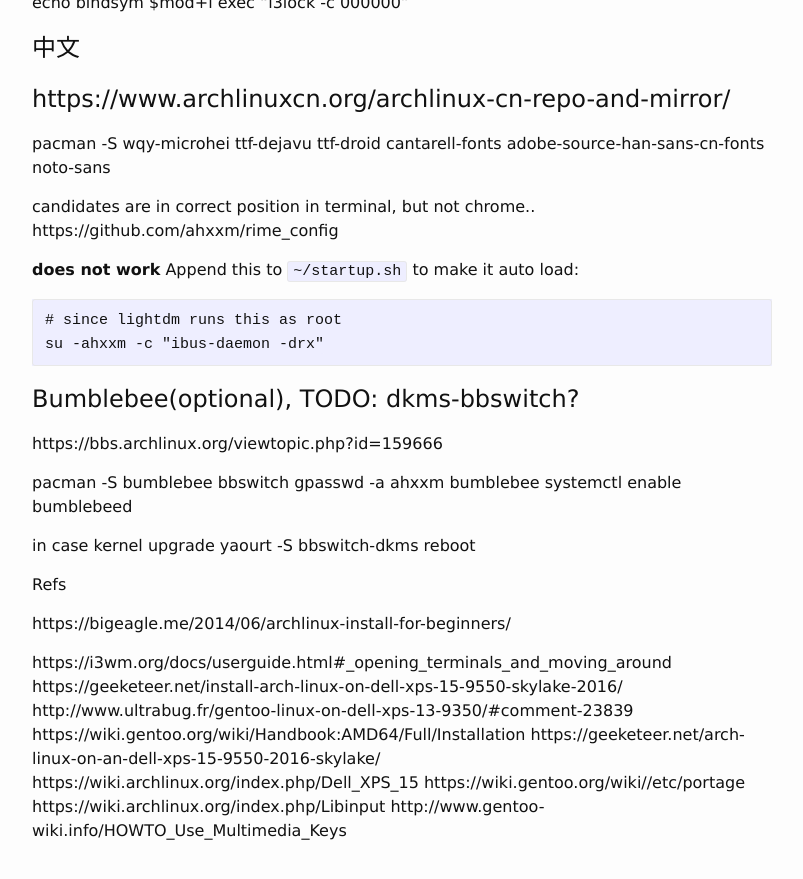
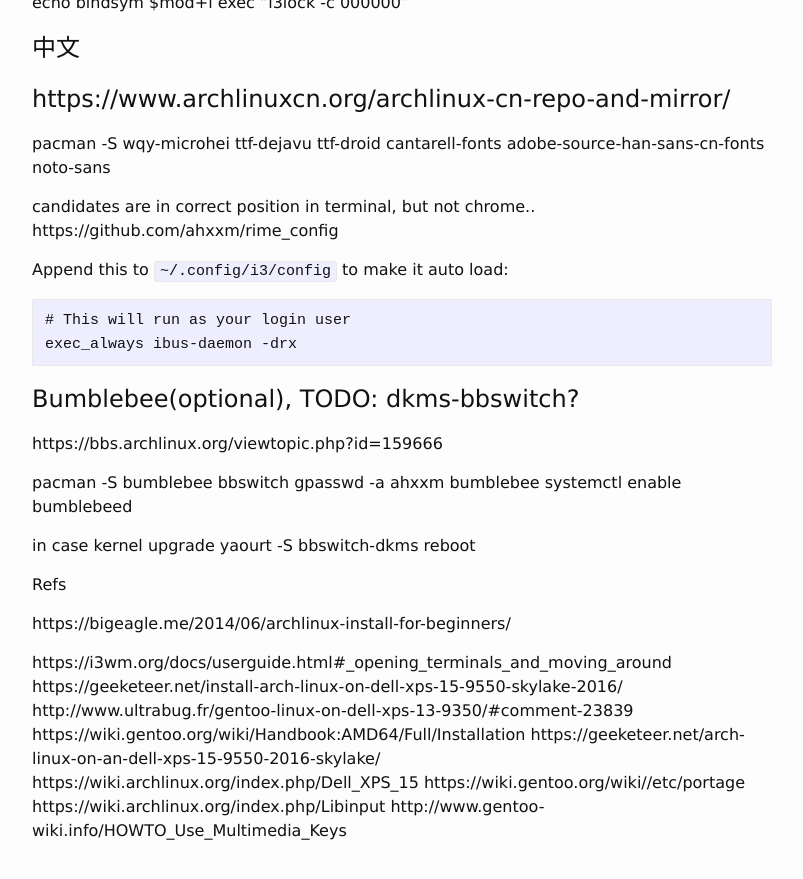
Before and after one commit to ahxxm/ahxxm.github.io, a Jekyll site: the page built from _posts/2016-04-19-arch-xps-9550.md, in a window 1280 px wide and 900 px high, scrolled down 8878 px. Shown: the top 879 px of the window, without its empty margins (238-1041 px from the left). Built offline with Jekyll 4.4.1, drawn with Linux system fonts in a browser that asks for light colours.

Commit message:
ibus auto start

```diff
--- a/_posts/2016-04-19-arch-xps-9550.md
+++ b/_posts/2016-04-19-arch-xps-9550.md
@@ -383,11 +383,10 @@ pacman -S wqy-microhei ttf-dejavu ttf-droid cantarell-fonts adobe-source-han-san
 candidates are in correct position in terminal, but not chrome..
 https://github.com/ahxxm/rime_config
 
-**does not work**
-Append this to `~/startup.sh` to make it auto load:
+Append this to `~/.config/i3/config` to make it auto load:
 
-    # since lightdm runs this as root
-    su -ahxxm -c "ibus-daemon -drx"
+    # This will run as your login user
+    exec_always ibus-daemon -drx
 
 
 # Bumblebee(optional), TODO: dkms-bbswitch?
```
